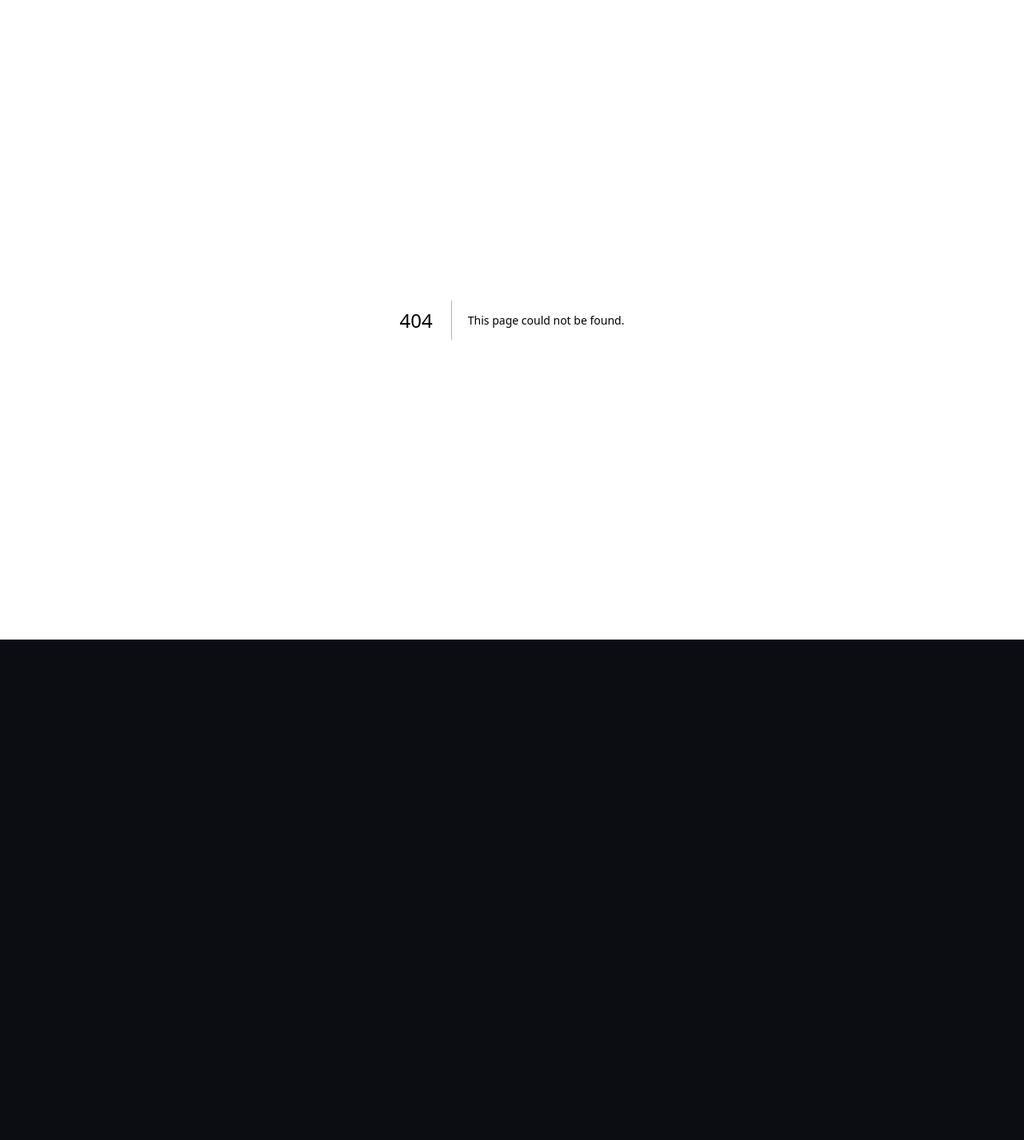
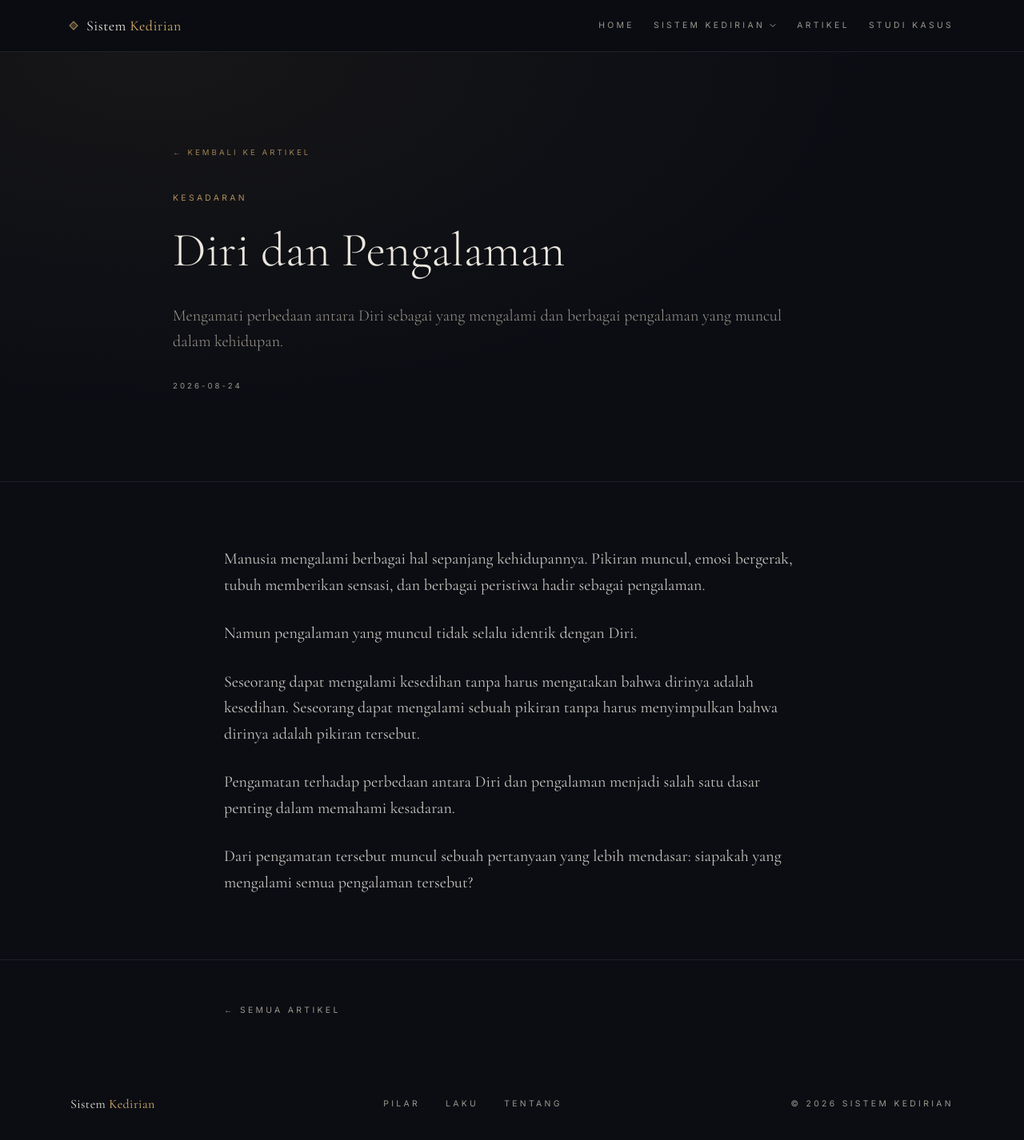
Before and after one commit to spiritualsciencezone/sistem-kedirian, a Next.js app: page /artikel/diri-dan-pengalaman in a window 1280 px wide. Before the commit this address had no page. Shown: the top 1426 px of the page at 80% size. Before the commit the page ends 800 px from the top, so only its background shows below. Built offline with nearby package versions, Linux system fonts and the light colour scheme.

Commit message:
Create page.tsx

```diff
--- /dev/null
+++ b/app/artikel/[slug]/page.tsx
@@ -0,0 +1,129 @@
+import type { Metadata } from 'next'
+import Link from 'next/link'
+import { notFound } from 'next/navigation'
+import { SiteHeader } from '@/components/site-header'
+import { SiteFooter } from '@/components/site-footer'
+import {
+  getAllArticles,
+  getArticleBySlug,
+} from '@/lib/articles'
+
+type ArticlePageProps = {
+  params: Promise<{
+    slug: string
+  }>
+}
+
+export async function generateStaticParams() {
+  const articles = getAllArticles()
+
+  return articles.map((article) => ({
+    slug: article.slug,
+  }))
+}
+
+export async function generateMetadata({
+  params,
+}: ArticlePageProps): Promise<Metadata> {
+  const { slug } = await params
+  const article = getArticleBySlug(slug)
+
+  if (!article) {
+    return {
+      title: 'Artikel Tidak Ditemukan | Sistem Kedirian',
+    }
+  }
+
+  return {
+    title: `${article.title} | Sistem Kedirian`,
+    description: article.excerpt,
+  }
+}
+
+export default async function ArticleDetailPage({
+  params,
+}: ArticlePageProps) {
+  const { slug } = await params
+  const article = getArticleBySlug(slug)
+
+  if (!article) {
+    notFound()
+  }
+
+  return (
+    <>
+      <SiteHeader />
+
+      <main className="pt-16">
+        <article>
+          {/* HEADER ARTIKEL */}
+          <header className="relative overflow-hidden border-b border-border/60">
+            <div
+              aria-hidden="true"
+              className="pointer-events-none absolute inset-0 opacity-40"
+              style={{
+                background:
+                  'radial-gradient(ellipse at 15% 0%, color-mix(in oklab, var(--primary) 14%, transparent), transparent 60%)',
+              }}
+            />
+
+            <div className="relative mx-auto max-w-4xl px-6 py-20 sm:py-28">
+              <Link
+                href="/artikel"
+                className="text-[0.6rem] tracking-hairline uppercase text-primary/70 transition-colors hover:text-primary"
+              >
+                ← Kembali ke Artikel
+              </Link>
+
+              <p className="mt-10 text-[0.65rem] tracking-hairline uppercase text-primary/80">
+                {article.category}
+              </p>
+
+              <h1 className="mt-5 font-serif text-4xl leading-tight font-light text-balance sm:text-6xl">
+                {article.title}
+              </h1>
+
+              <p className="mt-7 max-w-3xl font-serif text-lg leading-relaxed font-light text-muted-foreground text-pretty sm:text-xl">
+                {article.excerpt}
+              </p>
+
+              <div className="mt-8 text-[0.6rem] tracking-hairline uppercase text-muted-foreground">
+                {article.date}
+              </div>
+            </div>
+          </header>
+
+          {/* ISI ARTIKEL */}
+          <section>
+            <div className="mx-auto max-w-3xl px-6 py-16 sm:py-20">
+              <div className="space-y-7">
+                {article.content.map((paragraph, index) => (
+                  <p
+                    key={index}
+                    className="font-serif text-lg leading-relaxed text-foreground/85 sm:text-xl"
+                  >
+                    {paragraph}
+                  </p>
+                ))}
+              </div>
+            </div>
+          </section>
+
+          {/* NAVIGASI BAWAH */}
+          <section className="border-t border-border/60">
+            <div className="mx-auto max-w-3xl px-6 py-12">
+              <Link
+                href="/artikel"
+                className="text-[0.65rem] tracking-hairline uppercase text-muted-foreground transition-colors hover:text-primary"
+              >
+                ← Semua Artikel
+              </Link>
+            </div>
+          </section>
+        </article>
+      </main>
+
+      <SiteFooter />
+    </>
+  )
+}
```
